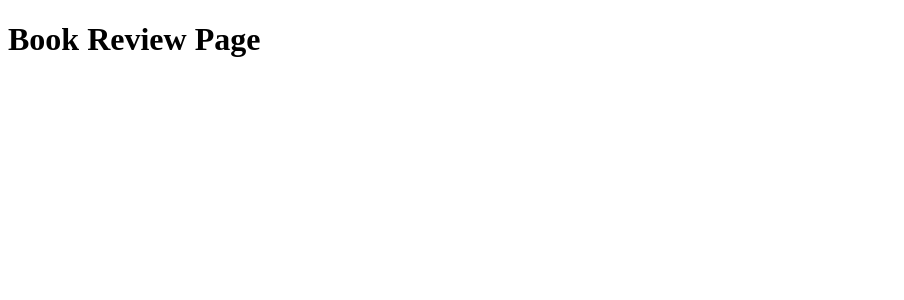
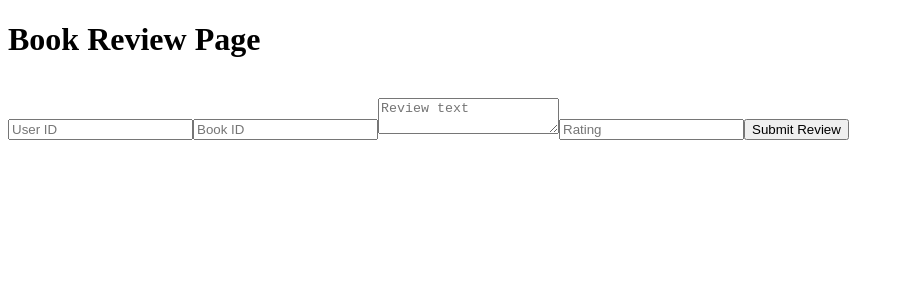
Before and after one commit to sachiesharma/feuille-fable, a React (Create React App) app: page /book-review/works/1 in a window 1280 px wide. Shown: the top 300 px of the page, without its empty margins (0-904 px from the left). Built offline with nearby package versions, Linux system fonts and the light colour scheme; no server answers.

Commit message:
created form

```diff
--- /dev/null
+++ b/src/components/ReviewForm/ReviewForm.js
@@ -0,0 +1,62 @@
+import React, { useState } from "react";
+import axios from "axios";
+import "../ReviewForm/ReviewForm.scss";
+
+function ReviewForm() {
+  const [userId, setUserId] = useState("");
+  const [bookId, setBookId] = useState("");
+  const [text, setText] = useState("");
+  const [rating, setRating] = useState("");
+
+  const handleSubmit = async (event) => {
+    event.prevent.Default();
+    try {
+      const response = await axios.get("/api/reviews", {
+        userId,
+        bookId,
+        text,
+        rating,
+      });
+      console.log("Review created successfully:", response.data);
+
+      //reset form fields
+      setUserId("");
+      setBookId("");
+      setText("");
+      setRating("");
+    } catch (error) {
+      console.error("Error creating review:", error.response.data.error);
+    }
+  };
+
+  return (
+    <form onSubmit={handleSubmit}>
+      <input
+        type="text"
+        placeholder="User ID"
+        value={userId}
+        onChange={(e) => setUserId(e.target.value)}
+      />
+      <input
+        type="text"
+        placeholder="Book ID"
+        value={bookId}
+        onChange={(e) => setBookId(e.target.value)}
+      />
+      <textarea
+        placeholder="Review text"
+        value={text}
+        onChange={(e) => setText(e.target.value)}
+      />
+      <input
+        type="number"
+        placeholder="Rating"
+        value={rating}
+        onChange={(e) => setRating(e.target.value)}
+      />
+      <button type="submit">Submit Review</button>
+    </form>
+  );
+}
+
+export default ReviewForm;
--- a/src/pages/BookReviewPage/BookReviewPage.js
+++ b/src/pages/BookReviewPage/BookReviewPage.js
@@ -2,6 +2,7 @@ import React, { useState, useEffect } from "react";
 import { useParams } from "react-router-dom";
 import axios from "axios";
 import "../BookReviewPage/BookReviewPage.scss";
+import ReviewForm from "../../components/ReviewForm/ReviewForm";
 
 function BookReviewPage() {
   const { bookId } = useParams();
@@ -54,6 +55,7 @@ function BookReviewPage() {
           />
         </>
       )}
+      <ReviewForm />
     </div>
   );
 }
```
Also changed, not shown: src/components/ReviewForm/ReviewForm.scss (added).
